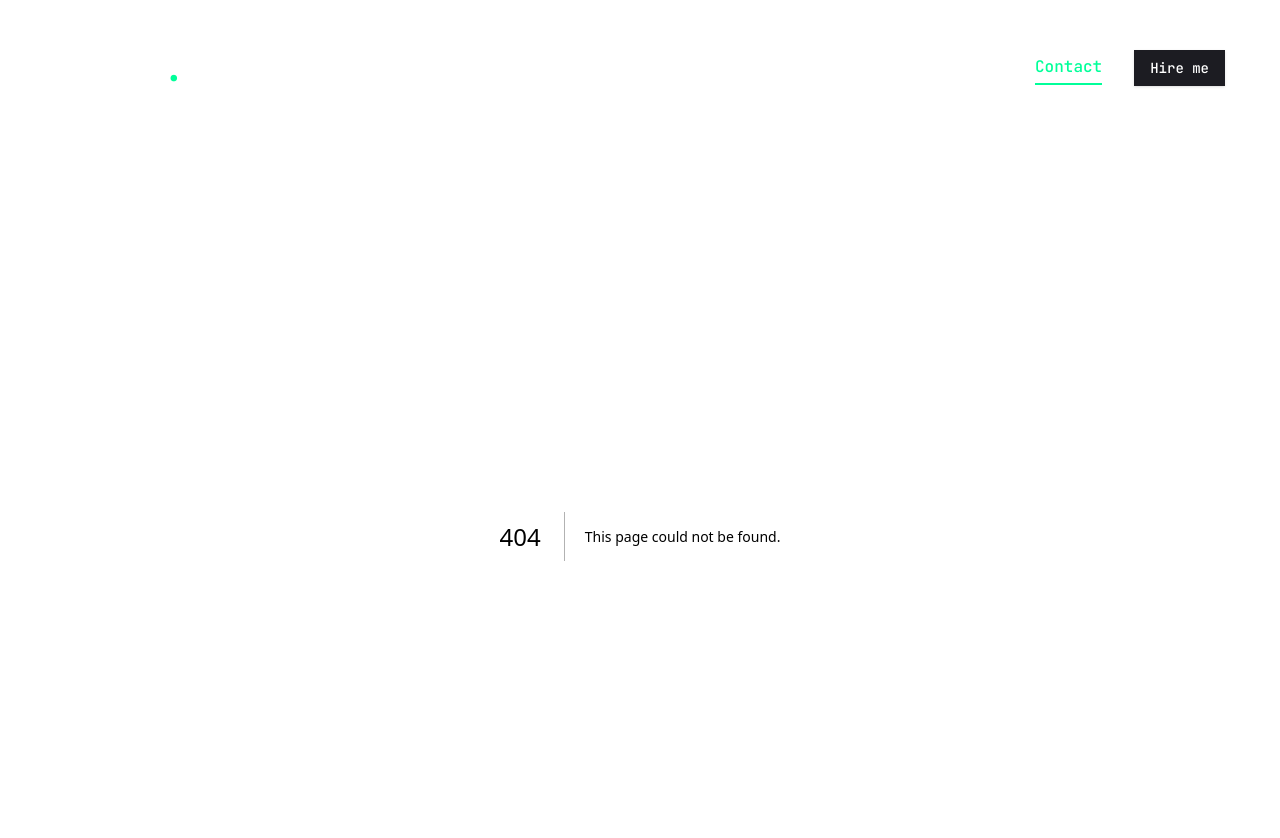
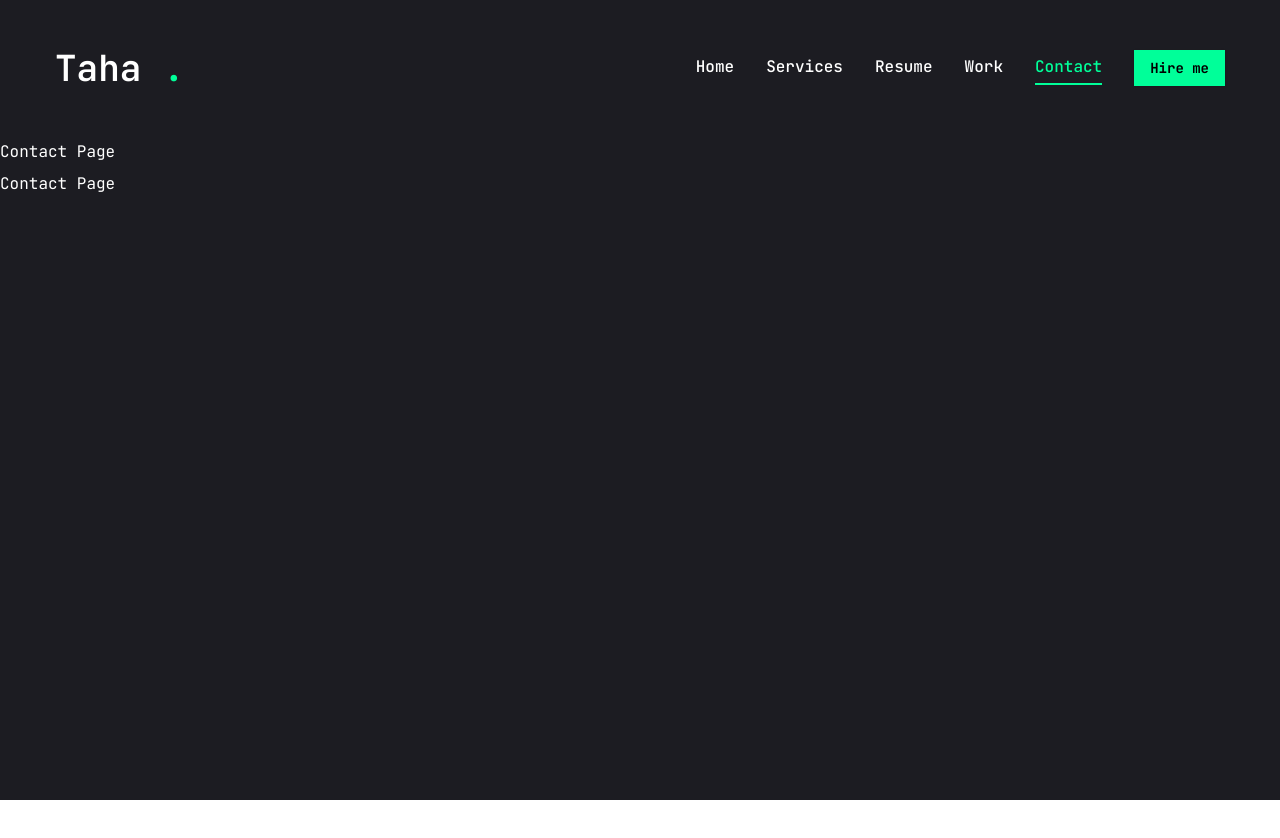
Before and after one commit to tahaglbz/my-cv-website, a Next.js app: page /contact in a window 1280 px wide. Before the commit this address had no page. Shown: the top 838 px of the page. After the commit the page ends 800 px from the top, so only its background shows below. Built offline with nearby package versions, Linux system fonts and the light colour scheme.

Commit message:
animations controllers

```diff
--- a/package.json
+++ b/package.json
@@ -18,6 +18,7 @@
     "@radix-ui/react-tooltip": "^1.1.2",
     "class-variance-authority": "^0.7.0",
     "clsx": "^2.1.1",
+    "framer-motion": "^11.9.0",
     "lucide-react": "^0.446.0",
     "my-cv-site": "file:",
     "next": "14.2.13",
--- /dev/null
+++ b/src/app/contact/page.jsx
@@ -0,0 +1,11 @@
+import React from 'react'
+
+const Contact = () => {
+  return (
+    <div>
+      Contact Page
+    </div>
+  )
+}
+
+export default Contact
--- a/src/app/layout.jsx
+++ b/src/app/layout.jsx
@@ -1,6 +1,8 @@
 import { JetBrains_Mono } from "next/font/google";
 import "./globals.css";
 import Header from "../components/Header";
+import PageTransition from "@/components/PageTransition";
+import StairTransition from "@/components/StairTransition";
 
 
 const jetbrainsMono = JetBrains_Mono({
@@ -18,7 +20,11 @@
   return (
     <html lang="en">
       <body className={jetbrainsMono.variable}>
-              <Header />
+        <Header />
+        <StairTransition></StairTransition>
+        <PageTransition>
+          {children}
+        </PageTransition>
 
         {children}
       </body>
--- /dev/null
+++ b/src/app/resume/page.jsx
@@ -0,0 +1,11 @@
+import React from 'react'
+
+const Resume = () => {
+  return (
+    <div>
+      Resume page
+    </div>
+  )
+}
+
+export default Resume
--- /dev/null
+++ b/src/app/services/page.jsx
@@ -0,0 +1,11 @@
+import React from 'react'
+
+const Services = () => {
+  return (
+    <div>
+      Services page
+    </div>
+  )
+}
+
+export default Services
--- /dev/null
+++ b/src/app/work/page.jsx
@@ -0,0 +1,11 @@
+import React from 'react'
+
+const Work = () => {
+  return (
+    <div>
+      work Page
+    </div>
+  )
+}
+
+export default Work
--- a/src/components/Header.jsx
+++ b/src/components/Header.jsx
@@ -11,7 +11,7 @@
         </Link>
         {/* desktop nav */}
         <div className="hidden xl:flex items-center gap-8"> <Nav />
-        <Link href="contact"><Button>Hire me</Button></Link></div>
+        <Link href="contact"><Button className="bg-accent text-black font-bold hover:text-white ">Hire me</Button></Link></div>
 
     </div>
         {/* {mobile nav} */}
--- /dev/null
+++ b/src/components/PageTransition.jsx
@@ -0,0 +1,18 @@
+"use client";
+import { AnimatePresence, delay } from 'framer-motion';
+import { usePathname } from "next/navigation";
+import { motion } from 'framer-motion';
+
+const PageTransition = ({ children }) => {
+    const pathname = usePathname();
+  return (
+      <AnimatePresence>
+          <div key={pathname}>
+              <motion.div initial = {{opacity:1}} animate={{opacity:0,transition:{delay:1,duration:0.4,ease:"easeInOut"}}} className ="h-screen w-screen fixed bg-primary top-0 pointer-events-none" />
+              {children}</div>
+
+    </AnimatePresence>
+  );
+}
+
+export default PageTransition;
--- /dev/null
+++ b/src/components/StairTransition.jsx
@@ -0,0 +1,30 @@
+"use client";
+
+import { AnimatePresence, delay } from 'framer-motion';
+import { usePathname } from 'next/navigation';
+import Stairs from './Stairs';
+import { motion } from 'framer-motion';
+
+
+const StairTransition = () => {
+  const pathname = usePathname();
+  return (
+    <>
+
+      <AnimatePresence mode="wait">
+        <div key={pathname}>
+          <div className="h-screen w-screen fixed top-0 left-0 right-0 pointer-events-none z-40 flex">
+            <Stairs />
+          </div>
+          <motion.div className="h-screen w-screen fixed bg-primary top-0 pointer-events-none" initial={{ opacity: 1 }} animate={{
+            opacity: 0, transition:{delay:1,duration:0.4,ease:"easeInOut"},
+          }} />
+      </div>
+    </AnimatePresence>
+
+    </>
+
+  )
+}
+
+export default StairTransition
--- /dev/null
+++ b/src/components/Stairs.jsx
@@ -0,0 +1,46 @@
+import { animate, delay, motion } from "framer-motion"
+
+const stairAnimation = {
+    initial: {
+        top: "0%",
+    },
+    animate: {
+        top: "100%",
+    },
+    exit: {
+        top:["100%","0%"]
+    }
+}
+
+const reverseIndex = (index) => {
+    const totalSteps = 6;
+    return totalSteps - index - 1;
+}
+
+const Stairs = () => {
+  return (
+      <>
+      {/* render 6 motion divs,each representing a step of the stairs
+
+        Each div will have the same animation defined by the stairsAnimation object.
+        The delat for each div is calculates sinamically based on its reversed index,
+        creating a staggered effect with decreasing delay for each subsequent step.
+
+      */}
+
+          {[...Array(6)].map((_, index) =>
+          {
+              return (
+                  <motion.div key={index} variants={stairAnimation} initial="initial" animate="animate" exit="exit" transition={{
+                  duration: 0.4,
+                  ease: "easeInOut",
+                  delay: reverseIndex(index)*0.1
+              }} className="h-full w-full bg-white relative" />
+              )
+
+          })}
+      </>
+  )
+}
+
+export default Stairs
```
Also changed, not shown: 1 other file (tests, documents, lock files or other folders).
